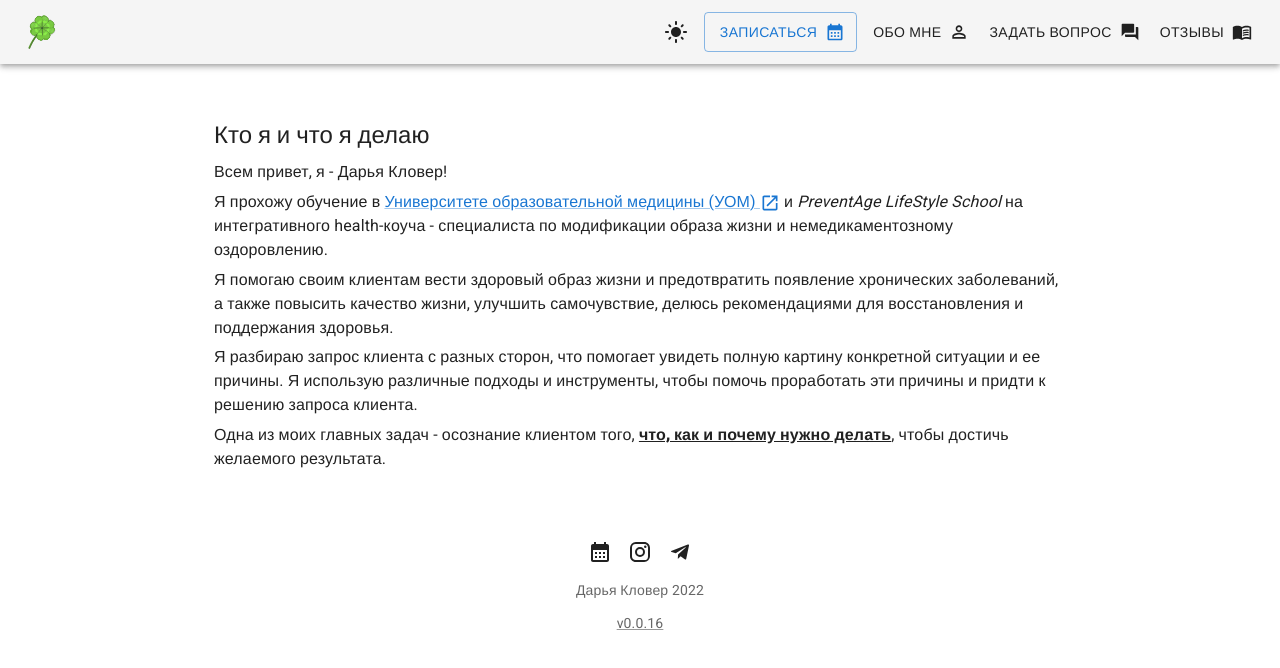
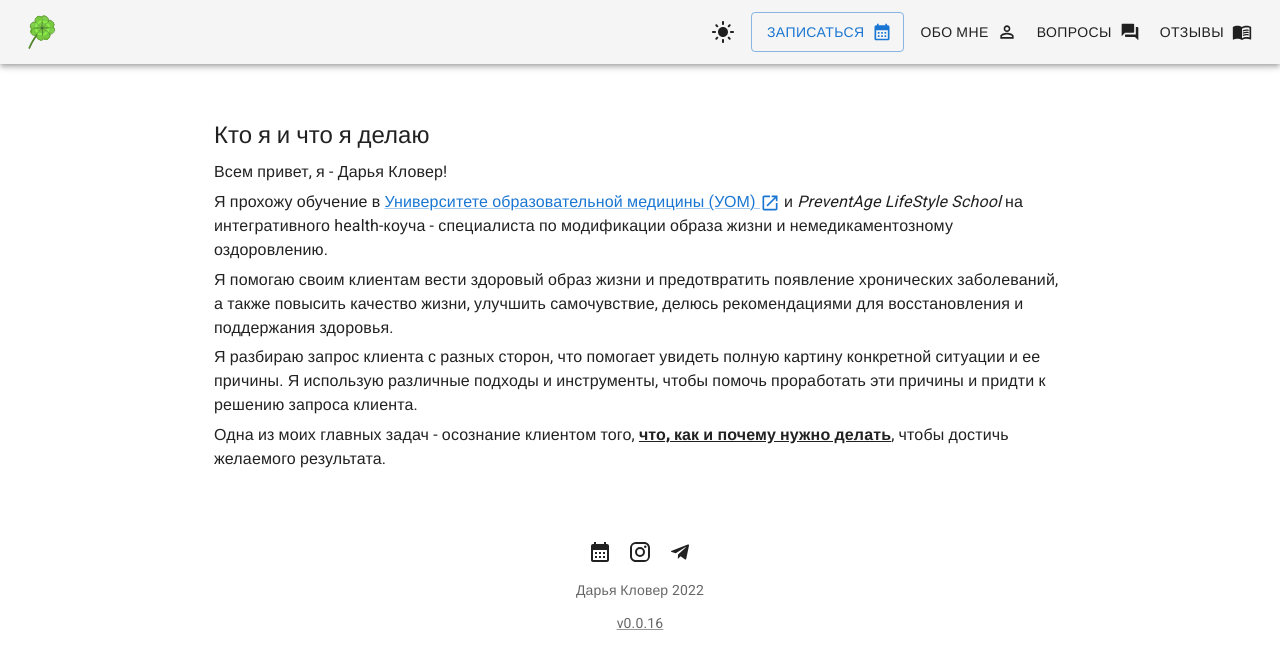
Before and after one commit to SiarheiBobryk/dariaklover, a React (Create React App) app: page / in a window 1280 px wide. Shown: the top 668 px of the page. Built offline with nearby package versions, Linux system fonts and the light colour scheme; a web font is replaced by a local one.

Commit message:
Rename the question nav button

```diff
--- a/src/components/TopBar/TopBar.tsx
+++ b/src/components/TopBar/TopBar.tsx
@@ -48,7 +48,7 @@ export const pages: Page[] = [
   },
   {
     to: questionsMetaData.path,
-    label: 'Задать вопрос',
+    label: 'Вопросы',
     icon: <QuestionAnswerIcon />,
   },
   {
```
